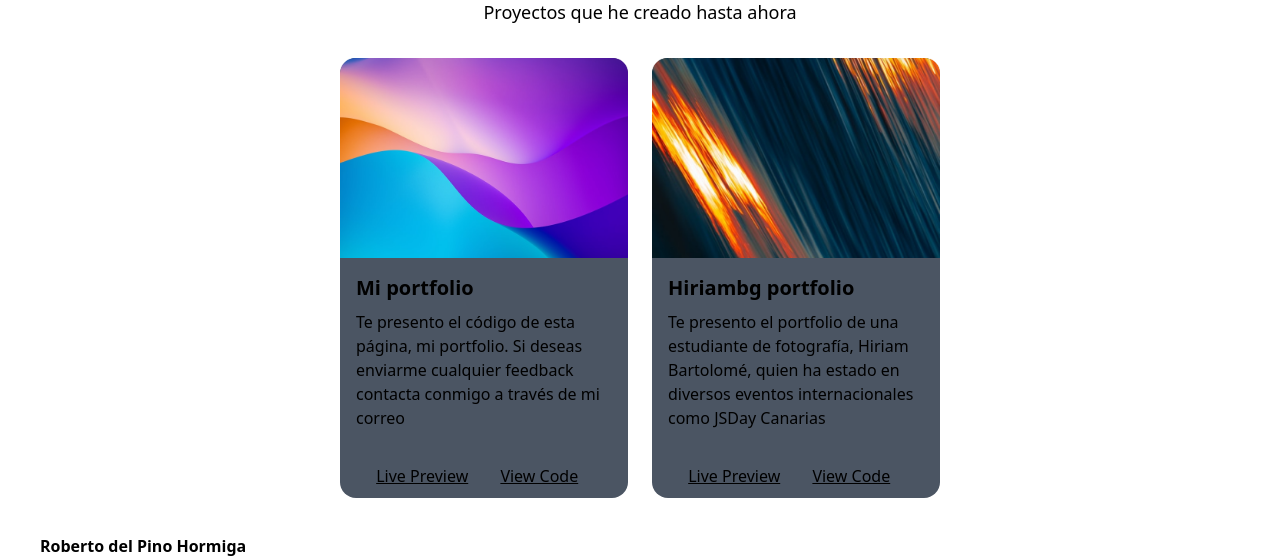
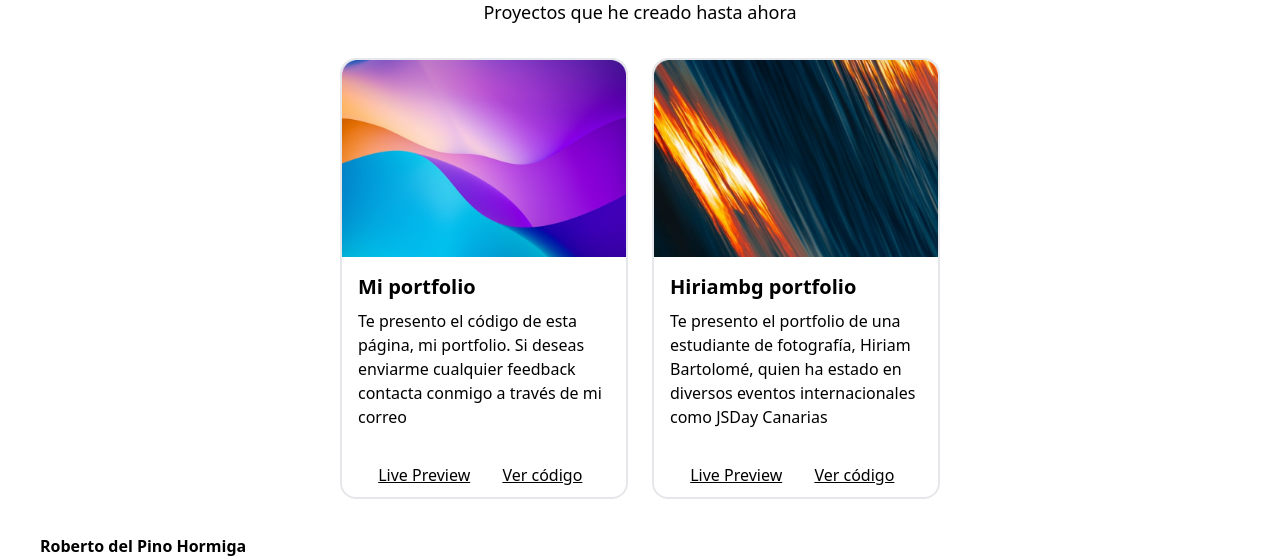
Before and after one commit to RobertoDelPino/React-Portfolio, a React (Vite) app: page /projects in a window 1280 px wide. Shown: the part 191-749 px from the top of the page. Built offline with nearby package versions, Linux system fonts and the light colour scheme; some icons are missing.

Commit message:
Fixed Project dark mode

```diff
--- a/src/components/ProjectsList/ProjectsList.tsx
+++ b/src/components/ProjectsList/ProjectsList.tsx
@@ -9,14 +9,14 @@ export const ProjectsList = ({list}:ProjectsListProps) => (
     <section role="region" aria-label="Project List Section" className="flex justify-center flex-wrap mt-5">
         {
             list.map((project: Project, index) => (
-                <article role="article" aria-label="Project" key={index} className="m-3 w-52 md:w-72 bg-gray-600 rounded-2xl">
+                <article role="article" aria-label="Project" key={index} className="m-3 w-52 md:w-72 dark:bg-gray-600 rounded-2xl border-2 dark:border-0">
                     <img src={project.image} alt={project.title}/>
                     <article className="p-4">
                         <h3 className="font-bold text-xl mb-2">{project.title}</h3>
                         <p>{project.description}</p>
                         <section className="mt-3 md:flex h-10 mb-5 md:mb-0">
                             <p className="mb-2 md:mb-0"> <BsLink className="inline h-[100%]"/> <a className="h-[100%] mr-3 text-center underline" target="_blank" href={project.previewUrl}>Live Preview</a> </p>
-                            <p> <BsGithub className="inline h-[100%]"/> <a className="h-[100%] mr-4 text-center underline" target="_blank" href={project.githubUrl}>View Code</a> </p>
+                            <p> <BsGithub className="inline h-[100%]"/> <a className="h-[100%] mr-4 text-center underline" target="_blank" href={project.githubUrl}>Ver código</a> </p>
                         </section>
                     </article>
                 </article>
```
